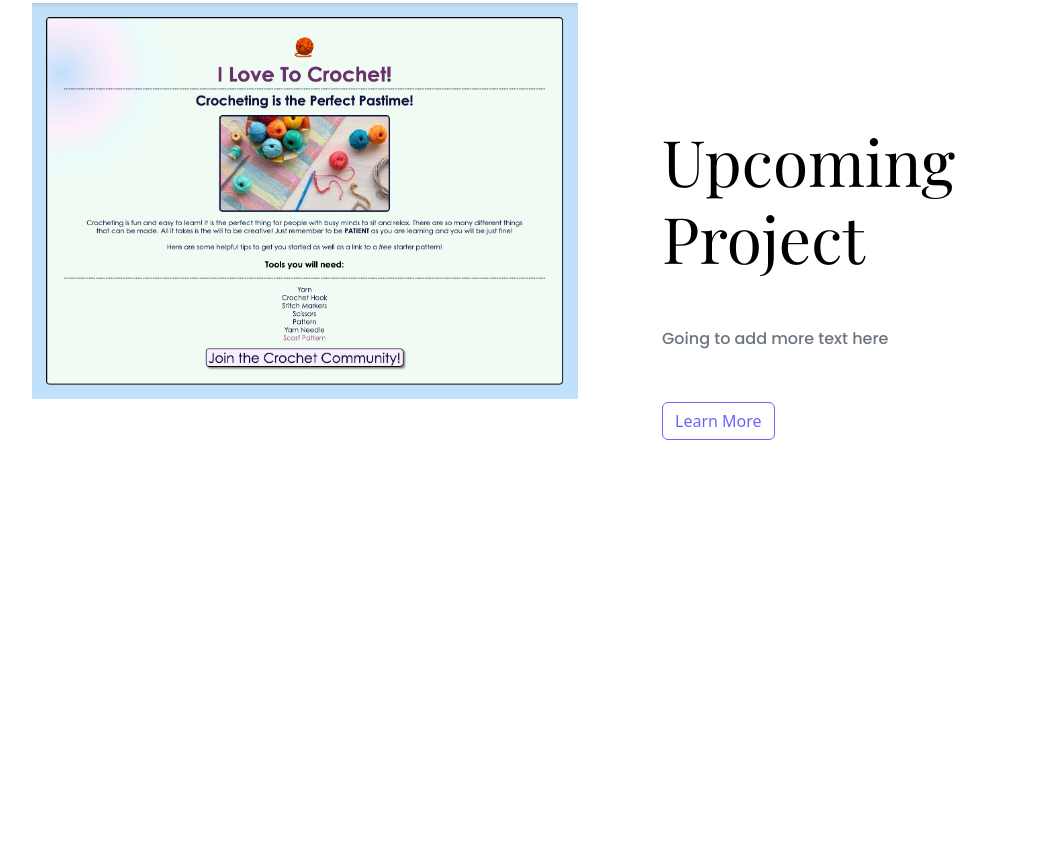
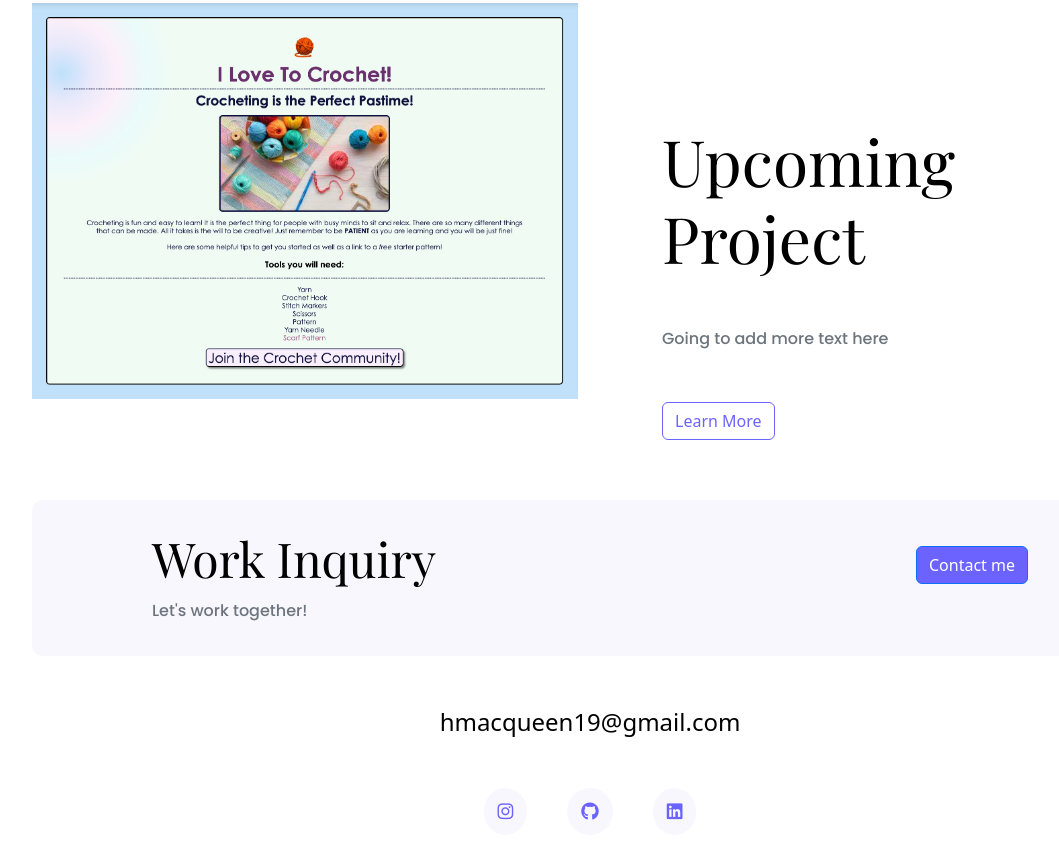
Before and after one commit to hmacqueen19/Helen-Macqueen-Portfolio, a plain HTML site: page index.html in a window 1280 px wide. Shown: the part 1895-2754 px from the top of the page, without its empty margins (50-1109 px from the left). Before the commit the page ends 2383 px from the top, so only its background shows below. Drawn offline with nearby package versions, Linux system fonts and the light colour scheme.

Commit message:
Injected the html from font-awesome. Styled the footer for the index.html page

```diff
--- a/index.html
+++ b/index.html
@@ -118,6 +118,36 @@
           </div>
         </div>
       </div>
+      <footer>
+        <div
+          class="contact-box d-flex justify-content-between mb-5 d-none d-md-flex"
+        >
+          <div>
+            <h4>Work Inquiry</h4>
+            <p class="text-muted">Let's work together!</p>
+          </div>
+          <div>
+            <a href="" class="btn btn-primary mt-3">Contact me</a>
+          </div>
+        </div>
+
+        <div class="d-flex justify-content-center mb-5">
+          <a href="mailto:hmacqueen19@gmail.com" class="email-link"
+            >hmacqueen19@gmail.com</a
+          >
+        </div>
+        <div class="social-links d-flex justify-content-center mb-5">
+          <a href="https://www.instagram.com/hmacqueen/" target="_blank"
+            ><i class="fa-brands fa-instagram"></i></a
+          ><a href="https://github.com/hmacqueen19" target="_blank"
+            ><i class="fa-brands fa-github"></i></a
+          ><a
+            href="https://www.linkedin.com/in/helen-macqueen-27694481/"
+            target="_blank"
+            ><i class="fa-brands fa-linkedin"></i
+          ></a>
+        </div>
+      </footer>
     </div>
   </body>
 </html>
--- a/styles/portfolio.css
+++ b/styles/portfolio.css
@@ -18,6 +18,9 @@ h6 {
 h1 {
   font-size: 96px !important;
   line-height: 1.5;
+}
+h4 {
+  font-size: 48px !important;
 }
 
 p {
@@ -70,6 +73,39 @@ nav a {
 nav a:hover,
 nav li.active a {
   color: var(--primary-color);
+}
+
+footer {
+  margin: 60px 0;
+}
+footer .contact-box {
+  background-color: var(--secondary-color);
+  padding: 30px 120px;
+  border-radius: 10px;
+}
+footer .email-link {
+  text-decoration: none;
+  color: black;
+  font-size: 24px;
+}
+footer .email-link:hover {
+  color: var(--primary-color);
+}
+footer .social-links a {
+  color: var(--primary-color);
+  margin: 0 20px;
+  background: var(--secondary-color);
+  padding: 10px 14px;
+  font-size: 18px;
+  border-radius: 50%;
+  transition: all 100ms ease-in-out;
+}
+footer .social-links a:hover {
+  color: white;
+  background: var(--primary-color);
+}
+footer .contact-box p {
+  margin: 0;
 }
 .content-container {
   padding: 160px 20px;
@@ -129,6 +165,10 @@ nav li.active a {
     font-size: 45px !important;
     line-height: 2;
   }
+  h4 {
+    font-size: 26px;
+  }
+
   .project-titles {
     font-size: 45px;
   }
@@ -139,4 +179,9 @@ nav li.active a {
     text-align: center;
     padding: 0;
   }
+  footer .contact-box {
+    background-color: var(--secondary-color);
+    padding: 30px;
+    border-radius: 10px;
+  }
 }
```
